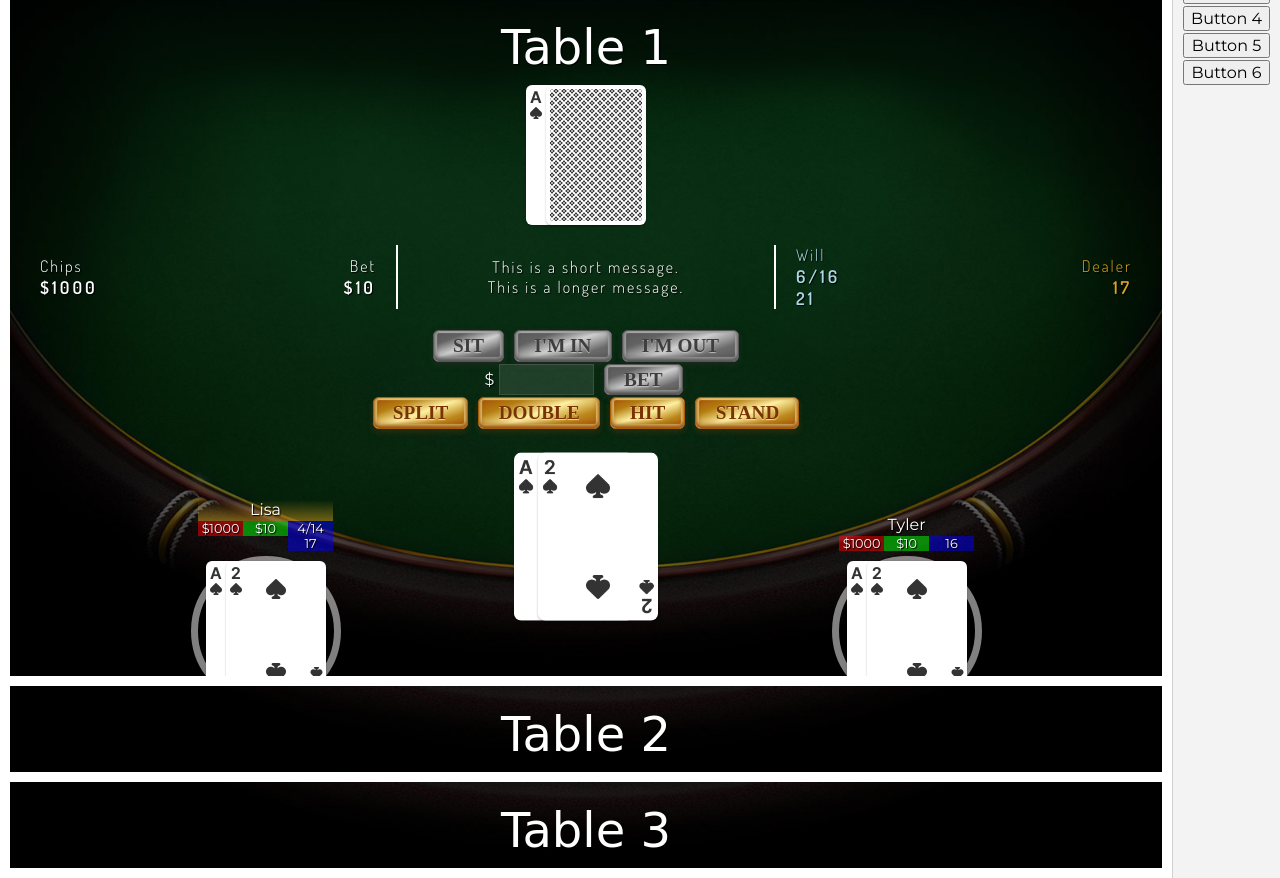
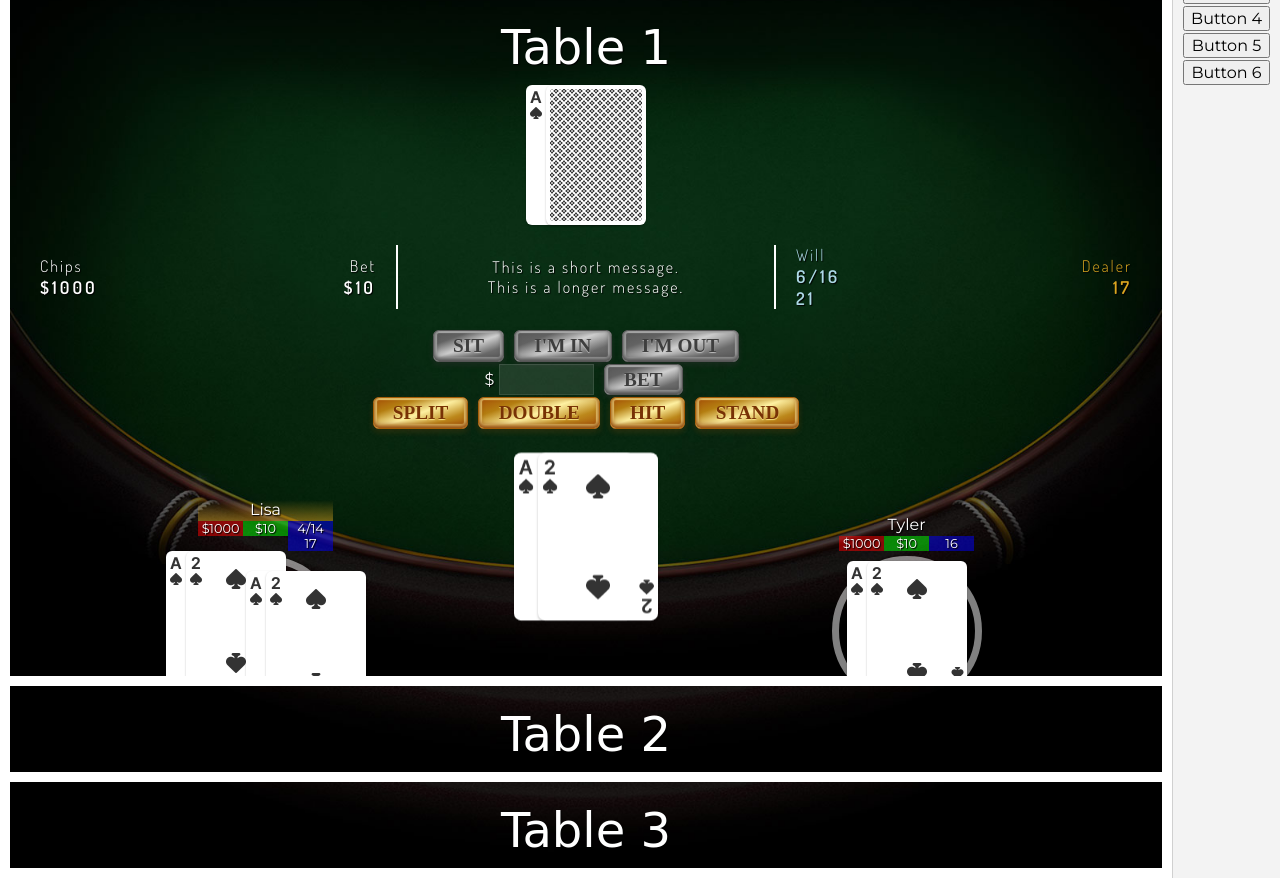
Before and after one commit to billyzkid/blackjack-ui, a PHP site: page / in a window 1280 px wide. Shown: the part 85-963 px from the top of the page. Run offline with PHP 8.4, Linux system fonts and the light colour scheme; some web fonts are replaced.

Commit message:
Split hands

```diff
--- a/index.html
+++ b/index.html
@@ -79,8 +79,14 @@
                                 </div>
                             </div>
                             <div class="hand">
-                                <div class="card deal" style="background-image: url('images/cards/front-0.png');"></div>
-                                <div class="card deal" style="background-image: url('images/cards/front-1.png');"></div>
+                                <div class="split-hand">
+                                    <div class="card deal" style="background-image: url('images/cards/front-0.png');"></div>
+                                    <div class="card deal" style="background-image: url('images/cards/front-1.png');"></div>
+                                </div>
+                                <div class="split-hand">
+                                    <div class="card deal" style="background-image: url('images/cards/front-0.png');"></div>
+                                    <div class="card deal" style="background-image: url('images/cards/front-1.png');"></div>
+                                </div>
                             </div>
                         </div>
                         <div class="player primary">
--- a/main.css
+++ b/main.css
@@ -265,15 +265,15 @@ button {
     position: relative;
     min-width: 150px;
     /* margin: 0 10px; */
-    /* transition: all 0.25s; */
+    transition: all 0.25s;
 }
 
 .player {
-    transform: translateY(50px);
+    transform: translate3d(0,50px,0);
 }
 
 .player.primary {
-    transform: translateY(-50px) scale(1.2);
+    transform: translate3d(0,-50px,0) scale3d(1.2,1.2,1.2);
 }
 
 .input-container {
@@ -294,12 +294,22 @@ button {
     box-sizing: border-box;
 }
 
-.hand {
+.hand,
+.split-hand {
     position: relative;
     display: flex;
     flex-direction: row;
     justify-content: center;
     height: 150px;
+    transition: all 0.25s;
+}
+
+.split-hand:nth-child(1) {
+    transform: translate3d(-20px,-10px,0);
+}
+
+.split-hand:nth-child(2) {
+    transform: translate3d(20px,10px,0);
 }
 
 .card {
@@ -311,7 +321,7 @@ button {
     background-repeat: no-repeat;
     background-size: contain;
     border-radius: 6px;
-    box-shadow: 0 1px 2px rgb(0 0 0 / 25%);
+    box-shadow: 0 1px 2px rgba(0,0,0,0.25);
 }
 
 .card.deal {
@@ -324,14 +334,14 @@ button {
 
 @keyframes deal-animation {
     0% {
-        transform: translate3d(0, -100vh, 0) rotate(60deg) scale(1.5);
-        box-shadow: 0 10px 20px rgb(0 0 0 / 50%);
+        transform: translate3d(0,-100vh,0) rotate3d(0,0,1,60deg) scale3d(1.5,1.5,1.5);
+        box-shadow: 0 10px 20px rgba(0,0,0,0.5);
     }
 }
 
 @keyframes flip-animation {
     0% {
-        transform: perspective(250px) rotateY(180deg);
+        transform: perspective(250px) rotate3d(0,1,0,180deg);
     }
 }
 
```
